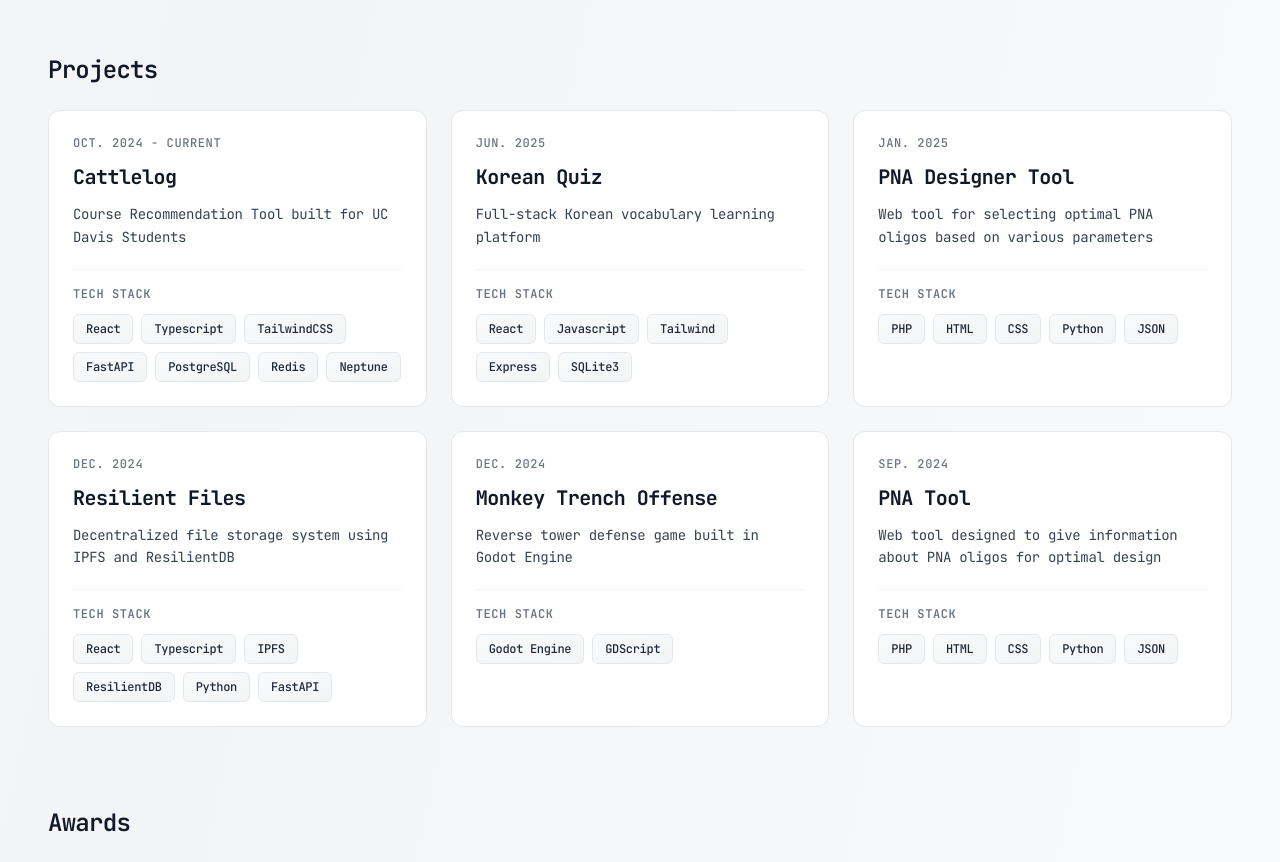
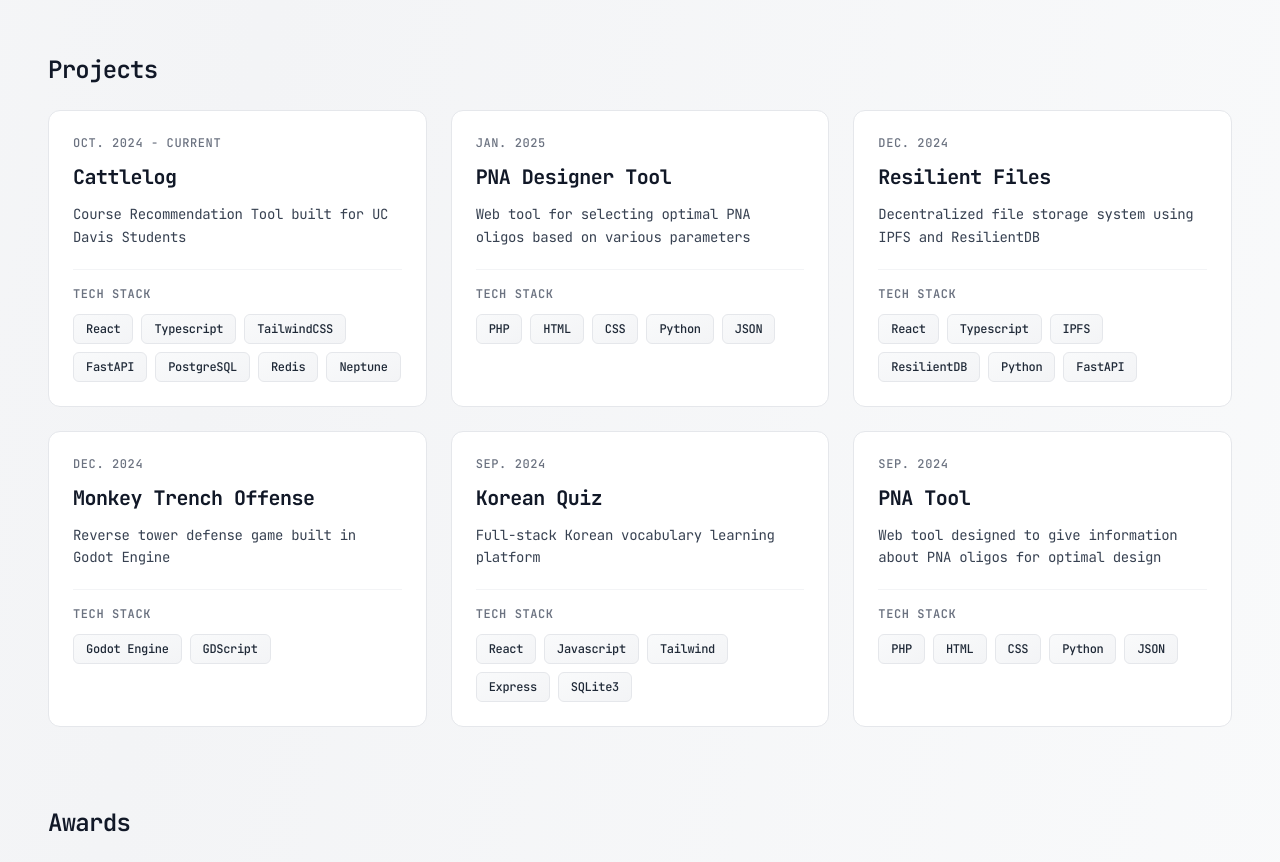
Before and after one commit to Echo108471/eugene-portfolio, a Next.js app: page / in a window 1280 px wide. Shown: the part 5040-5902 px from the top of the page. Built offline with nearby package versions, Linux system fonts and the light colour scheme.

Commit message:
Update project_section.tsx

```diff
--- a/src/app/components/project_section.tsx
+++ b/src/app/components/project_section.tsx
@@ -7,15 +7,8 @@
       date: "Oct. 2024 - Current",
       name: "Cattlelog",
       description: "Course Recommendation Tool built for UC Davis Students",
-      techStack: ["React", "Typescript", "TailwindCSS", "FastAPI", "PostgreSQL", "Redis", "Neptune"],
+      techStack: ["React","Typescript","TailwindCSS", "FastAPI", "PostgreSQL", "Redis", "Neptune"],
       link: "https://daviscattlelog.com"
-    },
-    {
-      date: "Jun. 2025",
-      name: "Korean Quiz",
-      description: "Full-stack Korean vocabulary learning platform",
-      techStack: ["React", "Javascript", "Tailwind", "Express", "SQLite3"],
-      link: "https://koreanquiz.onrender.com/",
     },
     {
       date: "Jan. 2025",
@@ -28,7 +21,7 @@
       date: "Dec. 2024",
       name: "Resilient Files",
       description: "Decentralized file storage system using IPFS and ResilientDB",
-      techStack: ["React", "Typescript", "IPFS", "ResilientDB", "Python", "FastAPI"],
+      techStack: ["React","Typescript", "IPFS", "ResilientDB", "Python", "FastAPI"],
       link: "https://github.com/ResilientApp/decentralized-sys",
     },
     {
@@ -37,6 +30,13 @@
       description: "Reverse tower defense game built in Godot Engine",
       techStack: ["Godot Engine", "GDScript"],
       link: "https://github.com/Echo108471/MonkeyTrenchOffense",
+    },
+    {
+      date: "Sep. 2024",
+      name: "Korean Quiz",
+      description: "Full-stack Korean vocabulary learning platform",
+      techStack: ["React", "Javascript", "Tailwind", "Express", "SQLite3"],
+      link: "https://koreanquiz.onrender.com/",
     },
     {
       date: "Sep. 2024",
```
Lines whose indentation alone changed are shown as unchanged.
